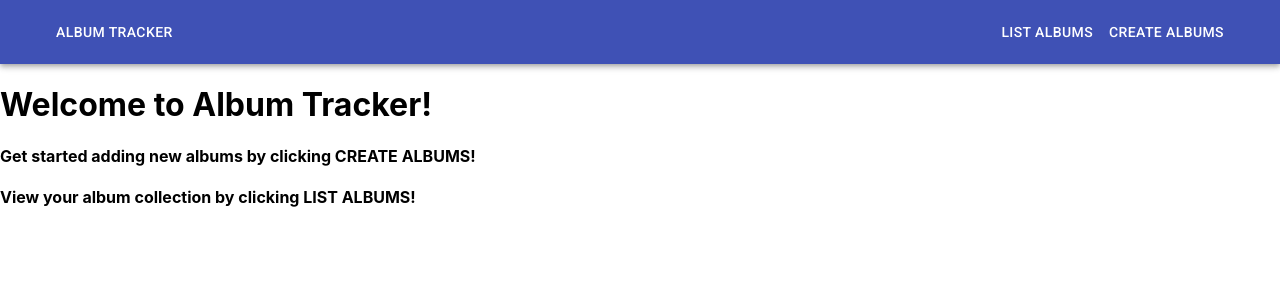
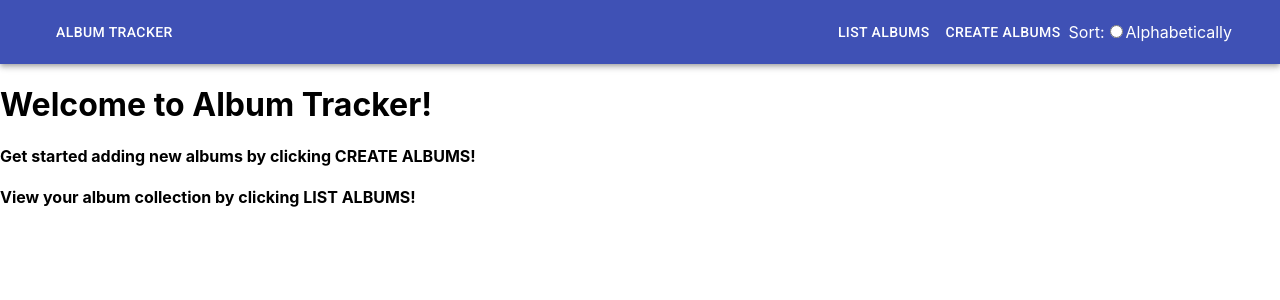
Before and after one commit to nlsteadman/AlbumTracker, a React (Create React App) app: page / in a window 1280 px wide. Shown: the top 300 px of the page. Built offline with nearby package versions, Linux system fonts and the light colour scheme; data requests are answered from the project's data file.

Commit message:
Trying to add a sort function to the navbar

```diff
--- a/src/App.js
+++ b/src/App.js
@@ -8,6 +8,7 @@ import { baseUrl } from './components/Globals';
 
 const App = () => {
   const [albums, setAlbums] = useState([]);
+  const [sortBy, setSortBy] = useState("")
 
   useEffect(() => {
     fetch(baseUrl + '/albums')
@@ -21,12 +22,20 @@ const App = () => {
     setAlbums(updatedAlbums)
   }
 
+  const sortAlbums = [...albums].sort((album1, album2) => {
+    if (sortBy === "Alphabetically") {
+      return album1.artist.localeCompare(album2.artist)
+    } else {
+      {albums}
+    }
+  })
+
   return (
     <Router>
-      <Navbar />
+      <Navbar sortBy={sortBy} onChangeSort={setSortBy}/>
       <Routes>
         <Route path="/" element={<Home />} />
-        <Route path="/albums" element={<ListAlbums albums={albums} />} />
+        <Route path="/albums" element={<ListAlbums albums={sortAlbums} />} />
         <Route path="/albums/new" element={<NewAlbum addNewAlbum={addNewAlbum} />} />
       </Routes>
     </Router>
--- a/src/components/navigation/Navbar.jsx
+++ b/src/components/navigation/Navbar.jsx
@@ -1,4 +1,4 @@
-import React from 'react';
+import React, { useState } from 'react';
 import { makeStyles } from '@material-ui/core/styles';
 import Container from '@material-ui/core/Container';
 import AppBar from '@material-ui/core/AppBar';
@@ -19,8 +19,13 @@ const useStyles = makeStyles((theme) => ({
   },
 }));
 
-const Navbar = () => {
+const Navbar = ({ sortBy, onChangeSort }) => {
+  const [sortOn, setSortOn] = useState("false");
   const classes = useStyles();
+
+  const handleSort = (e) => {
+    onChangeSort(e.target.value)
+  }
 
   return (
     <div className={classes.root}>
@@ -32,6 +37,17 @@ const Navbar = () => {
             </Typography>
             <Button color="inherit" component={ Link } to="/albums">List Albums</Button>
             <Button color="inherit" component={ Link } to="/albums/new">Create Albums</Button>
+            <p>Sort:</p>
+            <label>
+              <input
+                type="radio"
+                value="Alphabetically"
+                name="sort"
+                checked={sortBy === "Alphabetically"}
+                onChange={handleSort}
+              />
+            Alphabetically
+            </label>
             </Toolbar>
         </Container>
       </AppBar>
```
